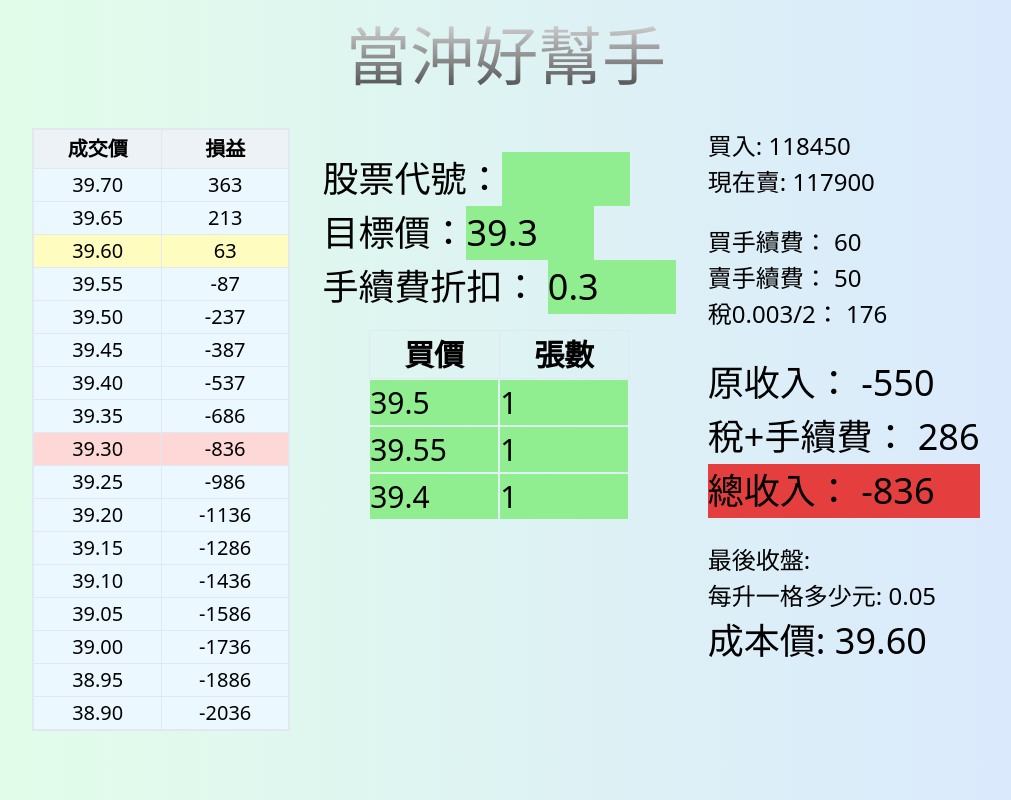
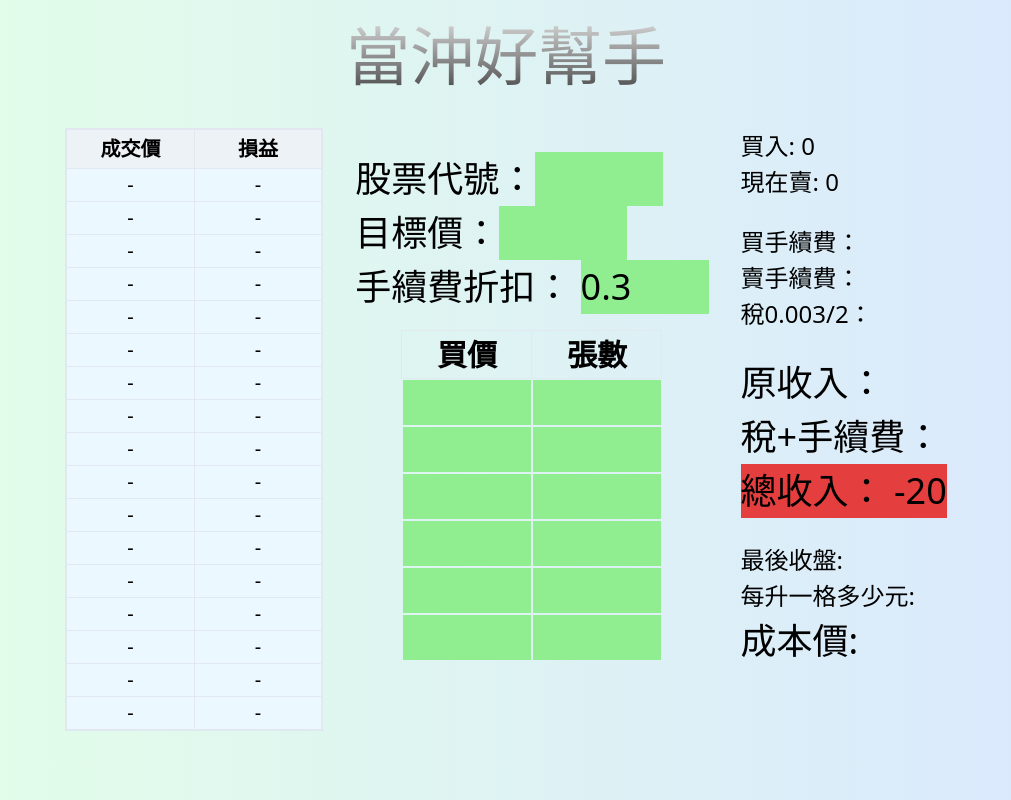
Before and after one commit to mlclmtan/vue-taiwan-day-trade-tool, a Vue app: page / in a window 1280 px wide. Shown: the top 800 px of the page, without its empty margins (134-1145 px from the left). Built offline with nearby package versions, Linux system fonts and the light colour scheme.

Commit message:
empty input

```diff
--- a/src/App.vue
+++ b/src/App.vue
@@ -82,20 +82,20 @@ export default {
     return {
       stockno: '',
       buys: [
-        // { b: null, v: null },
-        // { b: null, v: null },
-        // { b: null, v: null },
-        // { b: null, v: null },
-        // { b: null, v: null },
-        // { b: null, v: null },
-        { b: 39.5, v: 1 },
-        { b: 39.55, v: 1 },
-        { b: 39.4, v: 1 },
+        { b: null, v: null },
+        { b: null, v: null },
+        { b: null, v: null },
+        { b: null, v: null },
+        { b: null, v: null },
+        { b: null, v: null },
+        // { b: 39.5, v: 1 },
+        // { b: 39.55, v: 1 },
+        // { b: 39.4, v: 1 },
         // { b: 12, v: 1000 },
         // { b: 8.5, v: 1000 },
       ],
       lprice: null,
-      targetp: 39.3,
+      targetp: null,
       feeDiscount: 0.3,
       cname: '',
     };
```
